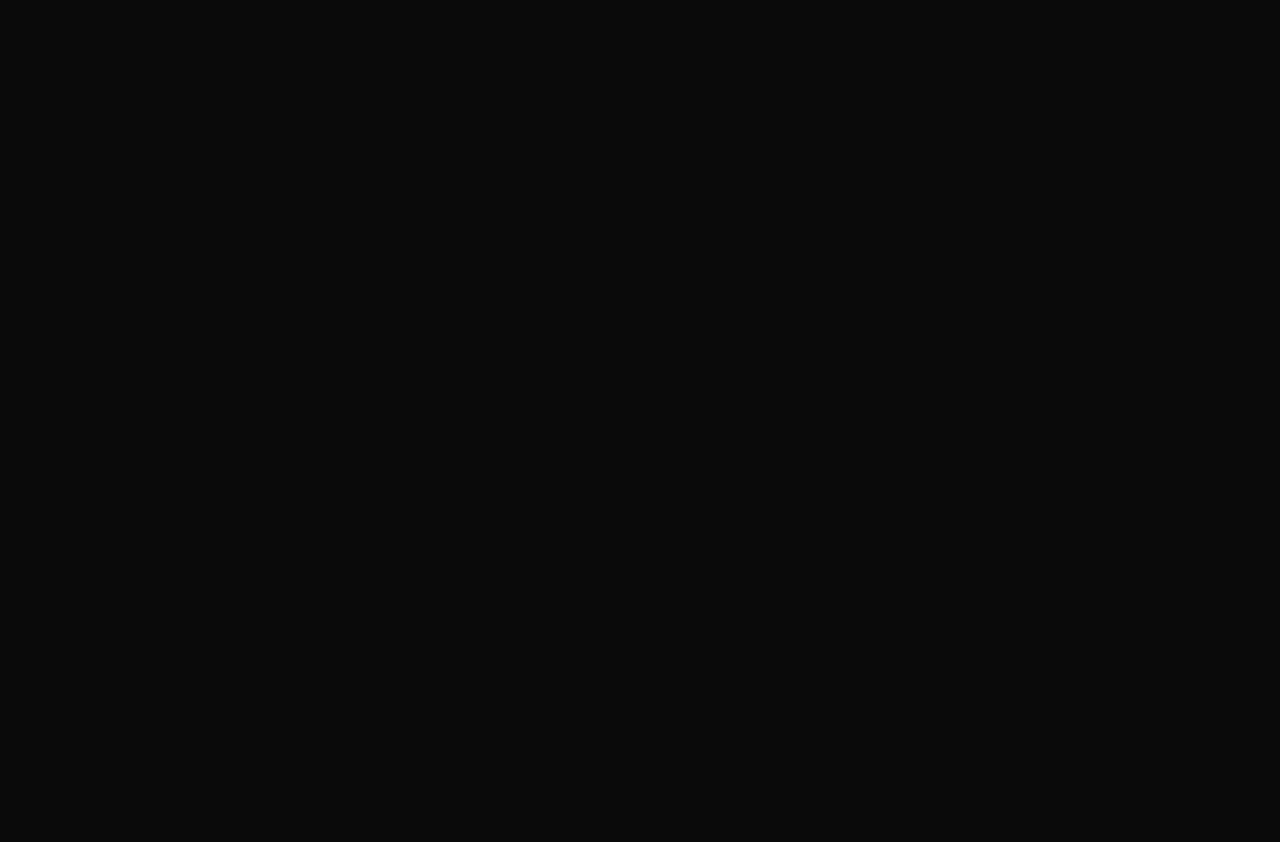
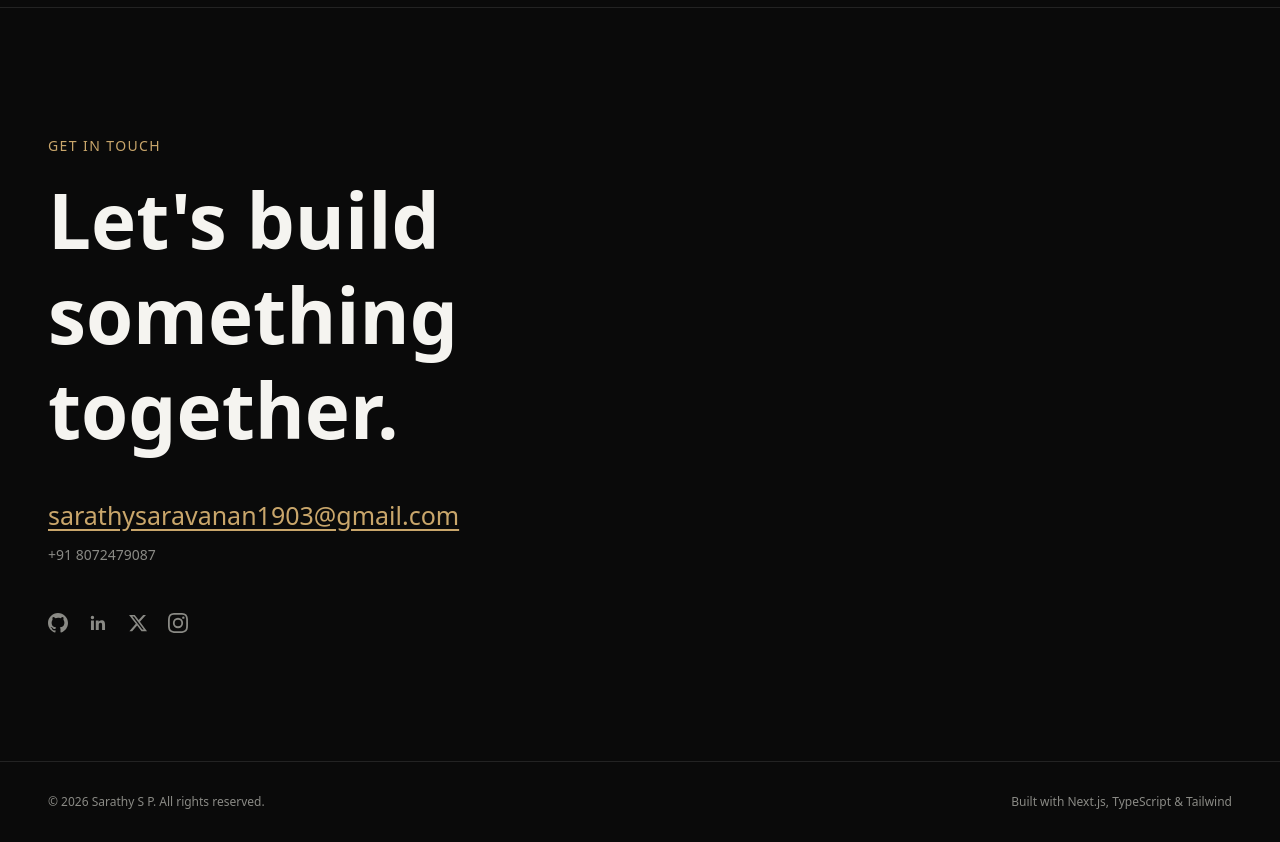
Before and after one commit to thesarathy/portfolio, a Next.js app: page / in a window 1280 px wide. Shown: the part 4380-5222 px from the top of the page. Before the commit the page ends 4387 px from the top, so only its background shows below. Built offline with nearby package versions, Linux system fonts and the light colour scheme.

Commit message:
Add contact section and footer

```diff
--- a/src/app/page.tsx
+++ b/src/app/page.tsx
@@ -1,9 +1,11 @@
 import { Nav } from "@/components/shared/nav";
+import { Footer } from "@/components/shared/footer";
 import { Hero } from "@/components/sections/hero";
 import { FeaturedProjects } from "@/components/sections/featured-projects";
 import { ResearchStrip } from "@/components/sections/research-strip";
 import { Skills } from "@/components/sections/skills";
 import { BeyondTheCode } from "@/components/sections/beyond-the-code";
+import { Contact } from "@/components/sections/contact";
 
 export default function Home() {
   return (
@@ -15,7 +17,9 @@ export default function Home() {
         <ResearchStrip />
         <Skills />
         <BeyondTheCode />
+        <Contact />
       </main>
+      <Footer />
     </>
   );
 }
--- /dev/null
+++ b/src/components/sections/contact.tsx
@@ -0,0 +1,70 @@
+import { siteConfig } from "@/data/site-config";
+
+function GithubIcon() {
+  return (
+    <svg width="20" height="20" viewBox="0 0 24 24" fill="currentColor">
+      <path d="M12 0C5.37 0 0 5.37 0 12c0 5.3 3.438 9.8 8.205 11.385.6.113.82-.258.82-.577 0-.285-.01-1.04-.015-2.04-3.338.725-4.042-1.61-4.042-1.61-.546-1.385-1.333-1.755-1.333-1.755-1.09-.744.083-.729.083-.729 1.205.084 1.838 1.237 1.838 1.237 1.07 1.834 2.807 1.304 3.492.997.108-.775.42-1.305.763-1.605-2.665-.303-5.467-1.333-5.467-5.93 0-1.31.469-2.38 1.236-3.22-.124-.303-.536-1.523.117-3.176 0 0 1.008-.322 3.301 1.23A11.5 11.5 0 0112 5.803c1.02.005 2.047.138 3.006.404 2.29-1.552 3.297-1.23 3.297-1.23.655 1.653.243 2.873.12 3.176.77.84 1.234 1.91 1.234 3.22 0 4.61-2.807 5.624-5.48 5.92.43.372.823 1.102.823 2.222 0 1.604-.015 2.896-.015 3.29 0 .322.216.696.825.577C20.565 21.796 24 17.298 24 12c0-6.63-5.373-12-12-12z" />
+    </svg>
+  );
+}
+
+function LinkedinIcon() {
+  return (
+    <svg width="20" height="20" viewBox="0 0 24 24" fill="currentColor">
+      <path d="M20.447 20.452h-3.554v-5.569c0-1.328-.027-3.037-1.852-3.037-1.853 0-2.136 1.445-2.136 2.939v5.667H9.351V9h3.414v1.561h.046c.477-.9 1.637-1.85 3.37-1.85 3.601 0 4.267 2.37 4.267 5.455v6.286zM5.337 7.433a2.062 2.062 0 11.001-4.124 2.062 2.062 0 01-.001 4.124zM7.114 20.452H3.558V9h3.556v11.452z" />
+    </svg>
+  );
+}
+
+function TwitterIcon() {
+  return (
+    <svg width="20" height="20" viewBox="0 0 24 24" fill="currentColor">
+      <path d="M18.244 2.25h3.308l-7.227 8.26 8.502 11.24H16.17l-5.214-6.817L4.99 21.75H1.68l7.73-8.835L1.254 2.25H8.08l4.713 6.231zm-1.161 17.52h1.833L7.084 4.126H5.117z" />
+    </svg>
+  );
+}
+
+function InstagramIcon() {
+  return (
+    <svg width="20" height="20" viewBox="0 0 24 24" fill="currentColor">
+      <path d="M12 2.163c3.204 0 3.584.012 4.85.07 3.252.148 4.771 1.691 4.919 4.919.058 1.265.069 1.645.069 4.849 0 3.205-.012 3.584-.069 4.849-.149 3.225-1.664 4.771-4.919 4.919-1.266.058-1.644.07-4.85.07-3.204 0-3.584-.012-4.849-.07-3.26-.149-4.771-1.699-4.919-4.92-.058-1.265-.07-1.644-.07-4.849 0-3.204.013-3.583.07-4.849.149-3.227 1.664-4.771 4.919-4.919 1.266-.057 1.645-.069 4.849-.069zM12 0C8.741 0 8.332.014 7.052.072 2.695.272.273 2.69.073 7.052.014 8.333 0 8.741 0 12c0 3.259.014 3.668.072 4.948.2 4.358 2.618 6.78 6.98 6.98 1.281.058 1.689.072 4.948.072 3.259 0 3.668-.014 4.948-.072 4.354-.2 6.782-2.618 6.979-6.98.059-1.28.073-1.689.073-4.948 0-3.259-.014-3.667-.072-4.947-.196-4.354-2.617-6.78-6.979-6.98C15.668.014 15.259 0 12 0zm0 5.838a6.162 6.162 0 100 12.324 6.162 6.162 0 000-12.324zM12 16a4 4 0 110-8 4 4 0 010 8zm6.406-11.845a1.44 1.44 0 100 2.881 1.44 1.44 0 000-2.881z" />
+    </svg>
+  );
+}
+
+export function Contact() {
+  return (
+    <section id="contact" className="px-6 md:px-12 py-24 md:py-32 border-t border-border">
+      <p className="font-mono text-xs md:text-sm text-accent tracking-widest uppercase mb-4">
+        Get in Touch
+      </p>
+      <h2 className="font-display text-4xl md:text-6xl font-semibold text-fg mb-10 max-w-2xl leading-tight">
+        Let&apos;s build something together.
+      </h2>
+
+
+       <a href={`mailto:${siteConfig.email}`}
+        className="inline-block font-mono text-lg md:text-xl text-accent underline underline-offset-4 hover:opacity-80 transition-opacity mb-3 break-all"
+      >
+        {siteConfig.email}
+      </a>
+
+      <p className="text-fg-muted text-sm mb-12">{siteConfig.phone}</p>
+
+      <div className="flex flex-wrap gap-5">
+        <a href={siteConfig.github} aria-label="GitHub" className="text-fg-muted hover:text-fg transition-colors">
+          <GithubIcon />
+        </a>
+        <a href={siteConfig.linkedin} aria-label="LinkedIn" className="text-fg-muted hover:text-fg transition-colors">
+          <LinkedinIcon />
+        </a>
+        <a href={siteConfig.twitter} aria-label="Twitter" className="text-fg-muted hover:text-fg transition-colors">
+          <TwitterIcon />
+        </a>
+        <a href={siteConfig.instagram} aria-label="Instagram" className="text-fg-muted hover:text-fg transition-colors">
+          <InstagramIcon />
+        </a>
+      </div>
+    </section>
+  );
+}
--- /dev/null
+++ b/src/components/shared/footer.tsx
@@ -0,0 +1,14 @@
+import { siteConfig } from "@/data/site-config";
+
+export function Footer() {
+  return (
+    <footer className="px-6 md:px-12 py-8 border-t border-border flex flex-col md:flex-row items-start md:items-center justify-between gap-4">
+      <p className="text-xs text-fg-muted">
+        © {new Date().getFullYear()} {siteConfig.name}. All rights reserved.
+      </p>
+      <p className="font-mono text-xs text-fg-muted">
+        Built with Next.js, TypeScript &amp; Tailwind
+      </p>
+    </footer>
+  );
+}
```
